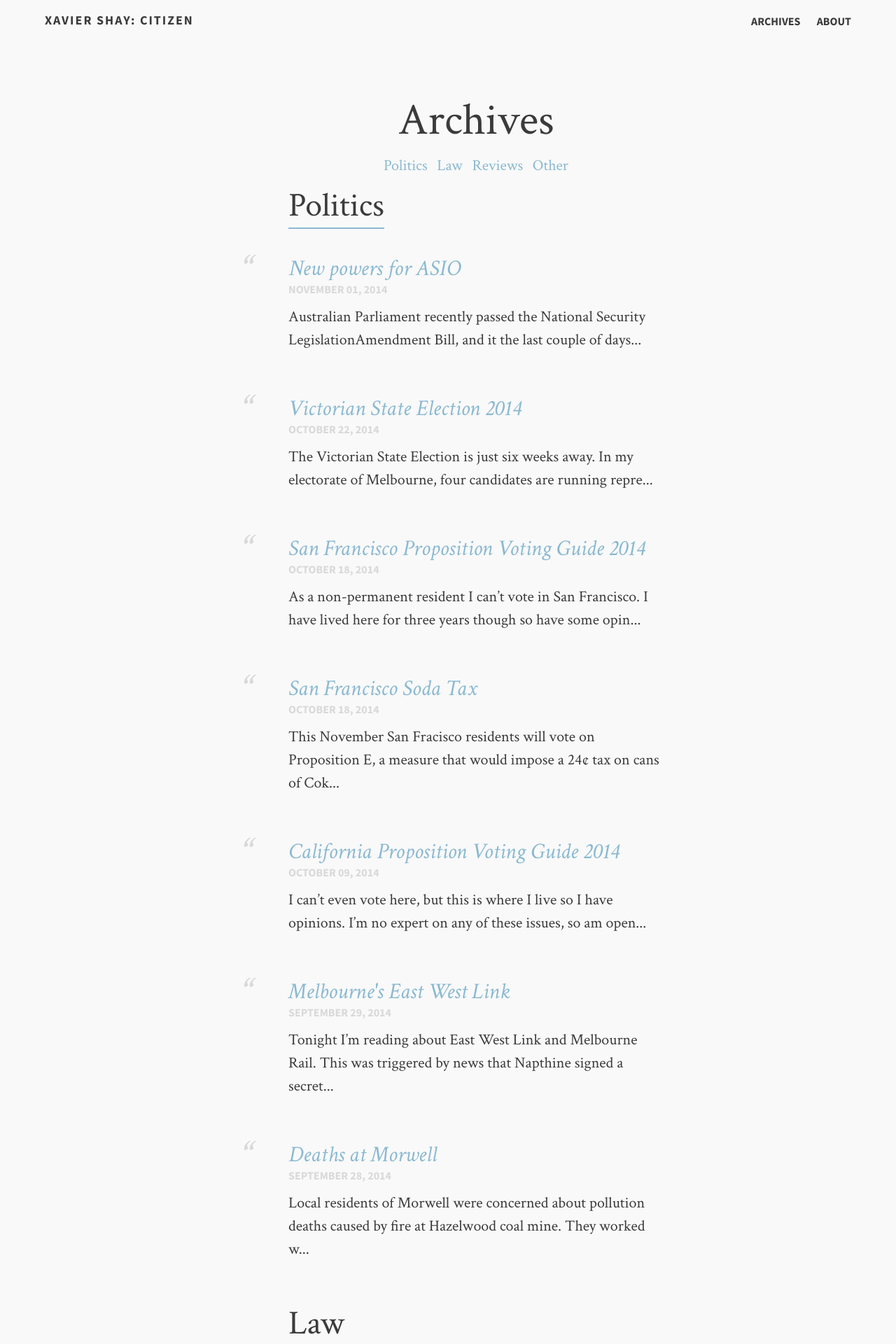
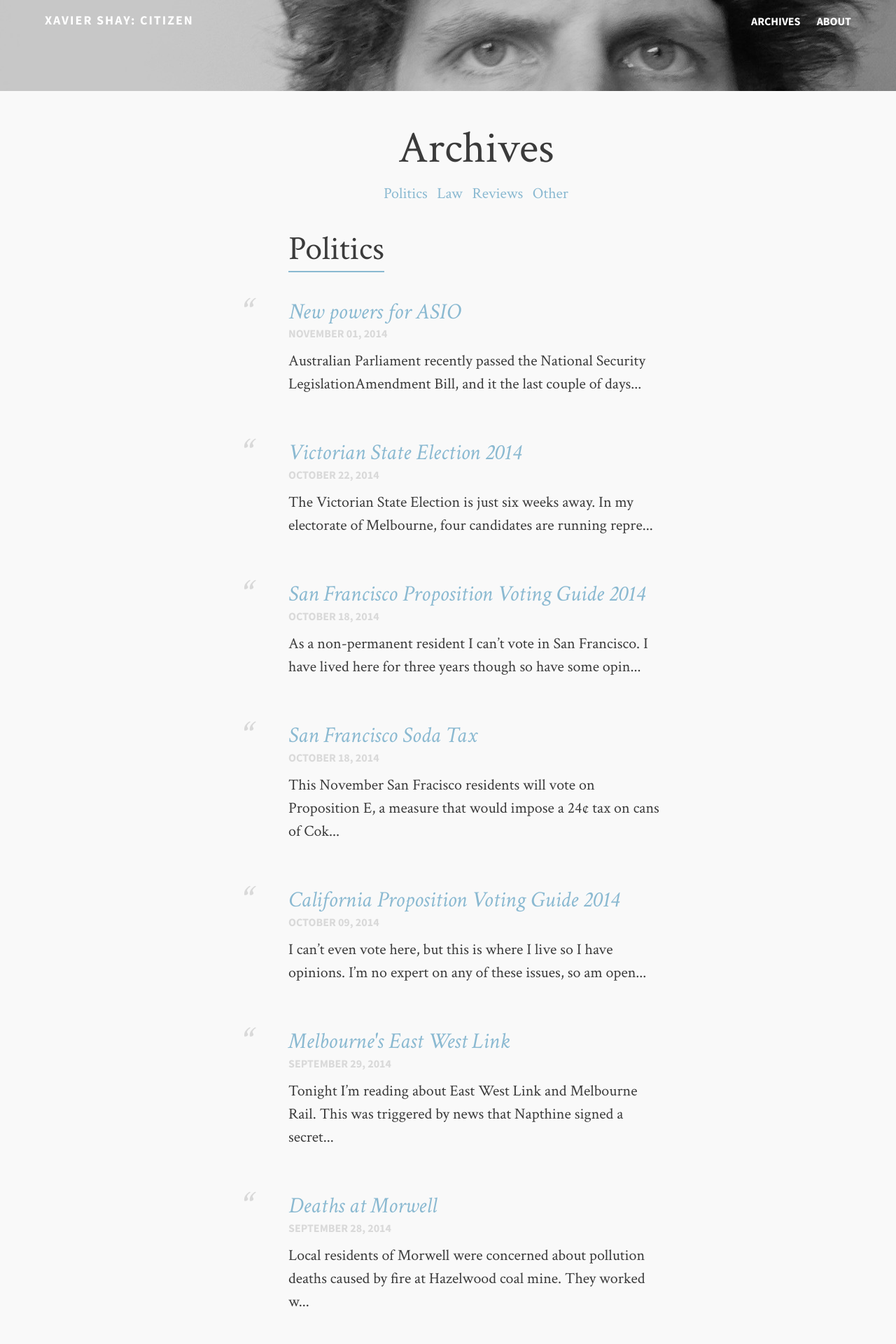
Before and after one commit to xaviershay/blog, a Jekyll site: the page built from index.md, in a window 1280 px wide. Shown: the top 1920 px of the page at 70% size. Built offline with Jekyll 4.4.1, drawn with Linux system fonts in a browser that asks for light colours.

Commit message:
favicon and selfie

```diff
--- a/_includes/head-dark.html
+++ b/_includes/head-dark.html
@@ -12,6 +12,7 @@
 
 
 <link href="{{ site.baseurl }}/feed.xml" type="application/atom+xml" rel="alternate" title="{{ site.title }} Feed">
+<link rel="icon" type="image/png" href="/blog/images/citizen.gif" />
 
 <!-- http://t.co/dKP3o1e -->
 <meta name="HandheldFriendly" content="True">
--- a/_includes/head.html
+++ b/_includes/head.html
@@ -24,6 +24,7 @@
 <link rel="stylesheet" href="//fonts.googleapis.com/css?family=Crimson+Text:400,400italic,700,700italic" rel='stylesheet' type='text/css' />
 <link href="//fonts.googleapis.com/css?family=Source+Sans+Pro:400,700" rel='stylesheet' type='text/css'>
 <link rel="stylesheet" href="{{ site.baseurl }}/assets/css/entypo.css" media="all">
+<link rel="icon" type="image/png" href="/blog/images/citizen.gif" />
 
 <!-- In order to use Calendas Plus, you must first purchase it. Then, create a font-face package using FontSquirrel.
 <link rel='stylesheet' href='{{ site.baseurl }}/assets/cal.css' media='all' />
--- a/_layouts/archive.html
+++ b/_layouts/archive.html
@@ -1,7 +1,12 @@
-{% include head-dark.html %}
+{% include head.html %}
+
 
     <div id='bump'>
         <section class="article archive">
+          <div class="overlay">
+          </div>
+          <div class="featured-image" style="background-image: url({{ site.baseurl }}/images/selfie.jpg)">
+          </div>
           <article class="archive-wrap">
             <div class='nav'>
               <h1>Archives</h1>
--- a/_sass/_styles.scss
+++ b/_sass/_styles.scss
@@ -373,11 +373,20 @@ header.site-header nav {
 // Archive Page
 
 .archive {
-    @include column(10);
+//    @include column(10);
     display: block;
     margin: 0 auto;
     float: none;
     min-height: 500px;
+
+    .featured-image, .overlay {
+      min-height: 0px;
+      height: 130px;
+    }
+
+    .overlay {
+      opacity: 0.2
+    }
 }
 
 .archive-wrap {
@@ -386,7 +395,7 @@ header.site-header nav {
     display: block;
     margin: 0 auto;
     float: none;
-    padding-top: 140px;
+    padding-top: 50px;
 
     .nav {
       @include column(7);
@@ -396,7 +405,7 @@ header.site-header nav {
 
       ul {
         margin-top: 22px;
-        margin-bottom: 22px;
+        margin-bottom: 44px;
       }
       li {
         display: inline;
--- a/assets/js/scripts.js
+++ b/assets/js/scripts.js
@@ -17,12 +17,14 @@ $(document).ready(function() {
 
 });
 
+/*
 $(document).ready(function() {
     var vpH = $(window).height();
     var vH = vpH - 350;
     $('.overlay').css("height", vH);
     $('.featured-image').css("height", vH);
 });
+*/
 
 
 $(function(){
@@ -35,7 +37,7 @@ $(function(){
       return imgUrl;
   }).load(function(){
     $('img.loading').fadeOut(500);
-    $('div.overlay').fadeTo("slow", 0.6);
+    $('div.overlay').fadeTo("slow", 0.4);
     $('div.overlay .credit').fadeTo("slow", 1.0);
   });
 });
```
Also changed, not shown: images/citizen.gif (added), images/selfie.jpg (added).
